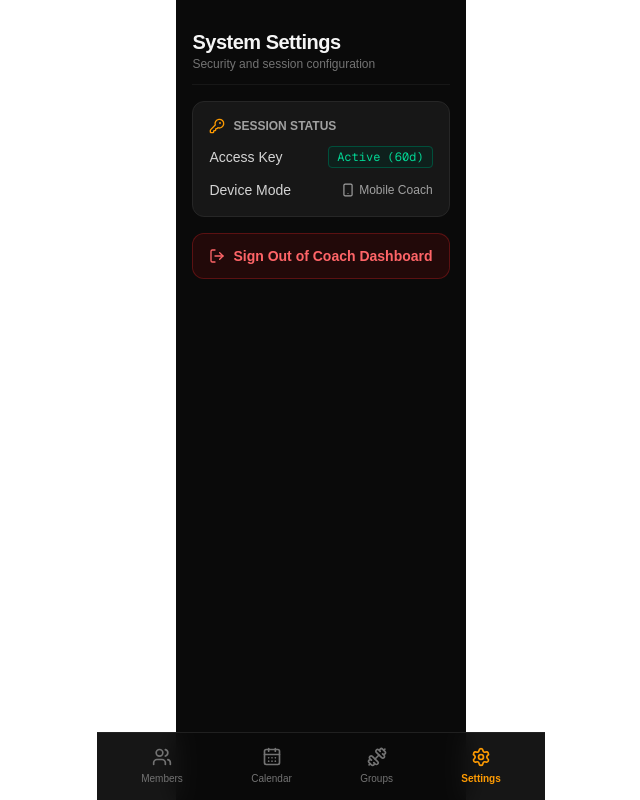
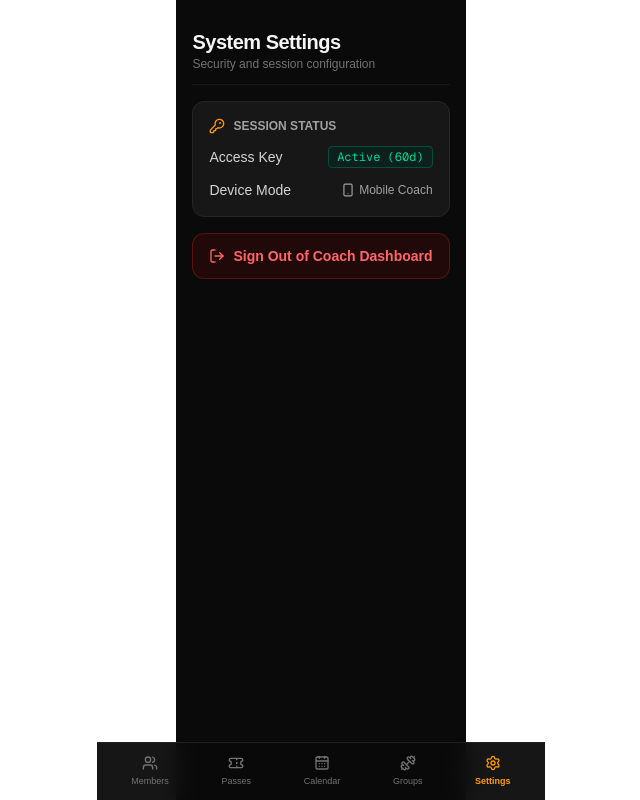
Before and after one commit to rafJagCode/kickboxing-app, a Next.js app: page /settings in a window 1280 px wide. Shown: the whole page, without its empty margins (319-959 px from the left). Built offline with nearby package versions, Linux system fonts and the light colour scheme.

Commit message:
Implement dynamic calendar-aware expiry calculation engine

```diff
--- a/components/Navbar.tsx
+++ b/components/Navbar.tsx
@@ -1,7 +1,11 @@
+/*
+ * Description: Fixed mobile bottom navigation with 5 primary destinations including the advanced Passes management view.
+ * Config: Active state highlights amber-500 based on Next.js pathname.
+ */
 "use client";
 
 import Link from "next/link";
-import { Users, CalendarDays, Dumbbell, Settings } from "lucide-react";
+import { Users, Ticket, CalendarDays, Dumbbell, Settings } from "lucide-react";
 import { usePathname } from "next/navigation";
 
 export default function Navbar() {
@@ -9,25 +13,30 @@ export default function Navbar() {
   const isActive = (path: string) => (pathname === path ? "text-amber-500 font-semibold" : "text-neutral-500 hover:text-neutral-400");
 
   return (
-    <nav className="fixed bottom-0 left-0 right-0 bg-neutral-950/95 backdrop-blur-md border-t border-neutral-800/80 p-2.5 flex justify-around items-center z-40 max-w-md mx-auto">
-      <Link href="/" className={`flex flex-col items-center gap-1 py-1 px-3 ${isActive("/")}`}>
-        <Users className="w-5 h-5" />
-        <span className="text-[10px]">Members</span>
+    <nav className="fixed bottom-0 left-0 right-0 bg-neutral-950/95 backdrop-blur-md border-t border-neutral-800/80 p-2 flex justify-around items-center z-40 max-w-md mx-auto">
+      <Link href="/" className={`flex flex-col items-center gap-1 py-1 px-2 ${isActive("/")}`}>
+        <Users className="w-4 h-4" />
+        <span className="text-[9px]">Members</span>
       </Link>
 
-      <Link href="/calendar" className={`flex flex-col items-center gap-1 py-1 px-3 ${isActive("/calendar")}`}>
-        <CalendarDays className="w-5 h-5" />
-        <span className="text-[10px]">Calendar</span>
+      <Link href="/passes" className={`flex flex-col items-center gap-1 py-1 px-2 ${isActive("/passes")}`}>
+        <Ticket className="w-4 h-4" />
+        <span className="text-[9px]">Passes</span>
       </Link>
 
-      <Link href="/training" className={`flex flex-col items-center gap-1 py-1 px-3 ${isActive("/training")}`}>
-        <Dumbbell className="w-5 h-5" />
-        <span className="text-[10px]">Groups</span>
+      <Link href="/calendar" className={`flex flex-col items-center gap-1 py-1 px-2 ${isActive("/calendar")}`}>
+        <CalendarDays className="w-4 h-4" />
+        <span className="text-[9px]">Calendar</span>
       </Link>
 
-      <Link href="/settings" className={`flex flex-col items-center gap-1 py-1 px-3 ${isActive("/settings")}`}>
-        <Settings className="w-5 h-5" />
-        <span className="text-[10px]">Settings</span>
+      <Link href="/training" className={`flex flex-col items-center gap-1 py-1 px-2 ${isActive("/training")}`}>
+        <Dumbbell className="w-4 h-4" />
+        <span className="text-[9px]">Groups</span>
+      </Link>
+
+      <Link href="/settings" className={`flex flex-col items-center gap-1 py-1 px-2 ${isActive("/settings")}`}>
+        <Settings className="w-4 h-4" />
+        <span className="text-[9px]">Settings</span>
       </Link>
     </nav>
   );
```
